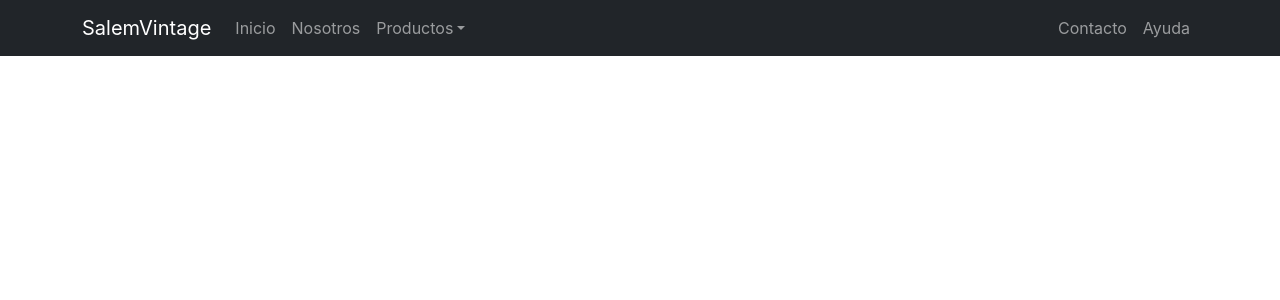
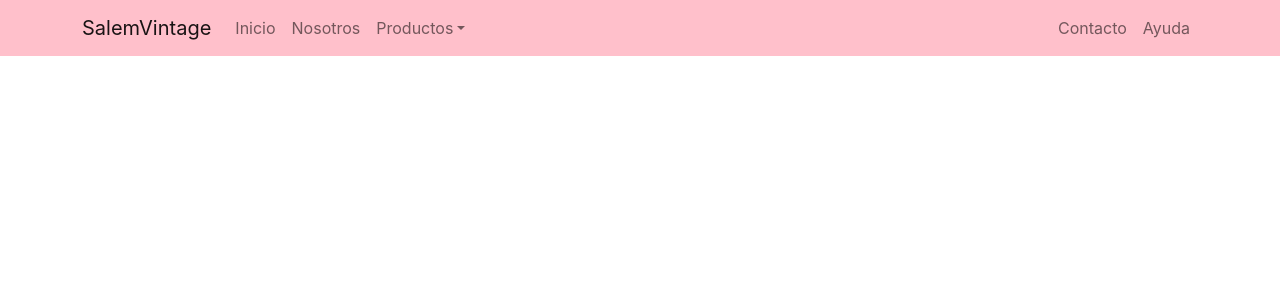
Before and after one commit to daviddcordoba/React-JS-SalemVintage, a React (Create React App) app: page / in a window 1280 px wide. Shown: the top 300 px of the page. Built offline with nearby package versions, Linux system fonts and the light colour scheme.

Commit message:
add modified Navbar

```diff
--- a/src/App.js
+++ b/src/App.js
@@ -1,10 +1,11 @@
 import './App.css';
+
 import NavBar from './components/navbar/NavBar';
 
 
 function App() {
   return (
-    <div className="Navegador">
+    <div className="navegador">
       <NavBar />
     </div>
   );
--- /dev/null
+++ b/src/components/navbar/NavBar.css
@@ -0,0 +1,4 @@
+/* Navegador */
+.navegador{
+    background-color:pink;
+}
--- a/src/components/navbar/NavBar.js
+++ b/src/components/navbar/NavBar.js
@@ -1,3 +1,4 @@
+import './NavBar.css'
 import Container from 'react-bootstrap/Container';
 import Nav from 'react-bootstrap/Nav';
 import Navbar from 'react-bootstrap/Navbar';
@@ -5,7 +6,7 @@
 
 function NavBar() {
   return (
-    <Navbar collapseOnSelect expand="lg" bg="dark" variant="dark">
+    <Navbar collapseOnSelect expand="lg" >
       <Container>
         <Navbar.Brand href="#home">SalemVintage</Navbar.Brand>
         <Navbar.Toggle aria-controls="responsive-navbar-nav" />
```
